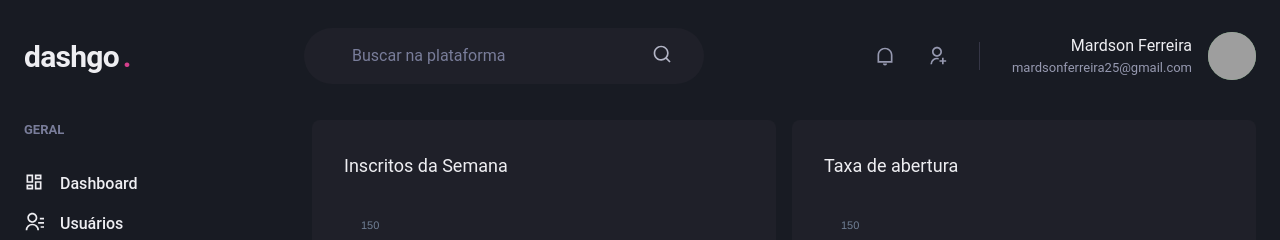
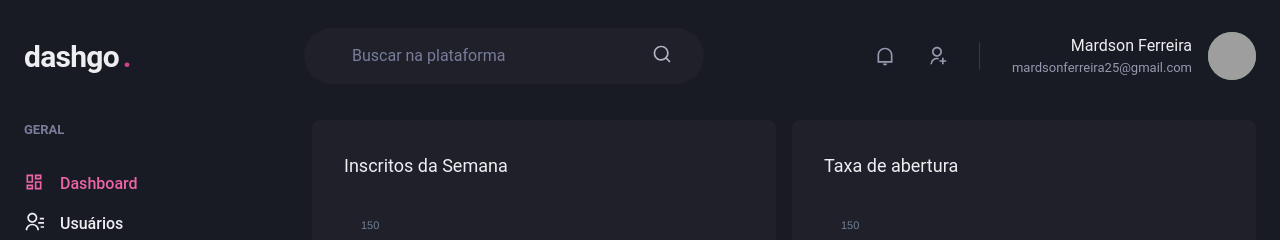
Before and after one commit to mardsonferreira/dashgo, a Next.js app: page /dashboard in a window 1280 px wide. Shown: the top 240 px of the page. Built offline with nearby package versions, Linux system fonts and the light colour scheme; grey boxes are pictures that could not be loaded.

Commit message:
Adding active link

```diff
--- /dev/null
+++ b/src/components/ActiveLink.tsx
@@ -0,0 +1,37 @@
+import Link, { LinkProps } from "next/link";
+import { cloneElement, ReactElement } from "react";
+import { useRouter } from "next/router";
+
+interface ActiveLinkProps extends LinkProps {
+    children: ReactElement;
+    shouldMatchExactHref: boolean;
+}
+
+export function ActiveLink({
+    children,
+    shouldMatchExactHref = false,
+    ...rest
+}: ActiveLinkProps) {
+    const { asPath } = useRouter();
+
+    let isActive = false;
+
+    if (shouldMatchExactHref && (asPath === rest.href || asPath === rest.as)) {
+        isActive = true;
+    } else {
+        if (
+            asPath.startsWith(String(rest.href)) ||
+            asPath.startsWith(String(rest.as))
+        ) {
+            isActive = true;
+        }
+    }
+
+    return (
+        <Link {...rest}>
+            {cloneElement(children, {
+                color: isActive ? "pink.400" : "gray.50",
+            })}
+        </Link>
+    );
+}
--- a/src/components/Sidebar/NavLink.tsx
+++ b/src/components/Sidebar/NavLink.tsx
@@ -5,7 +5,8 @@
     Icon,
     LinkProps as ChakraLinkProps,
 } from "@chakra-ui/react";
-import Link from "next/link";
+
+import { ActiveLink } from "../ActiveLink";
 
 interface NavLinkProps extends ChakraLinkProps {
     icon: ElementType;
@@ -15,13 +16,13 @@
 
 export function NavLink({ icon, children, href, ...rest }: NavLinkProps) {
     return (
-        <Link href={href} passHref>
+        <ActiveLink href={href} passHref>
             <ChakraLink display="flex" align="center" {...rest}>
                 <Icon as={icon} fontSize="20" />
                 <Text ml="4" fontWeight="medium">
                     {children}
                 </Text>
             </ChakraLink>
-        </Link>
+        </ActiveLink>
     );
 }
```
